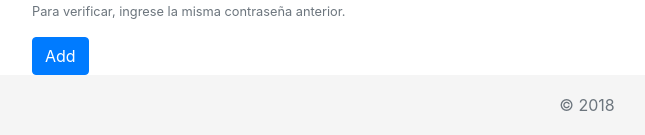
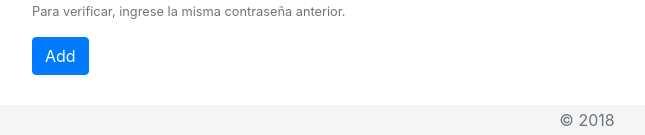
Before and after one commit to buffgecko12/dcp, a Django app: page /wakemeup/admin/add_user in a window 1280 px wide. Shown: the part 725-860 px from the top of the page, without its empty margins (53-698 px from the left). Run offline with Django 3.2, Linux system fonts and the light colour scheme; some libraries are stand-ins or nearby versions.

Commit message:
DCP #10
Updated footer height.

```diff
--- a/static/css/sticky-footer.css
+++ b/static/css/sticky-footer.css
@@ -11,20 +11,7 @@ body {
   position: absolute;
   bottom: 0;
   width: 100%;
-  height: 60px; /* Set the fixed height of the footer here */
-  line-height: 60px; /* Vertically center the text there */
+  height: 30px; /* Set the fixed height of the footer here */
+  line-height: 30px; /* Vertically center the text there */
   background-color: #f5f5f5;
 }
-
-
-/* Custom page CSS
--------------------------------------------------- */
-/* Not required for template or sticky footer method. */
-
-/*
-.container {
-  width: auto;
-  max-width: 680px;
-  padding: 0 15px;
-}
-*/
```
